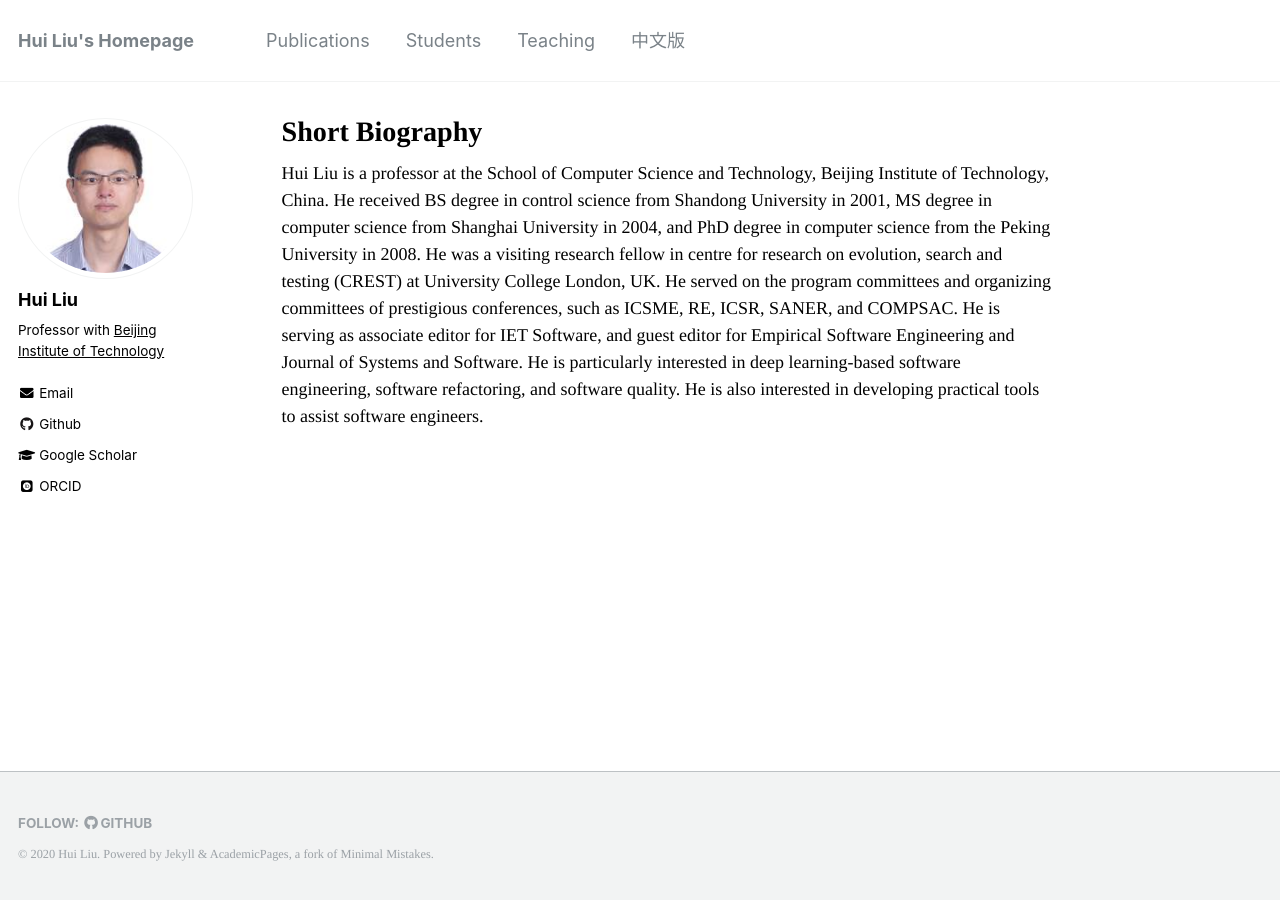
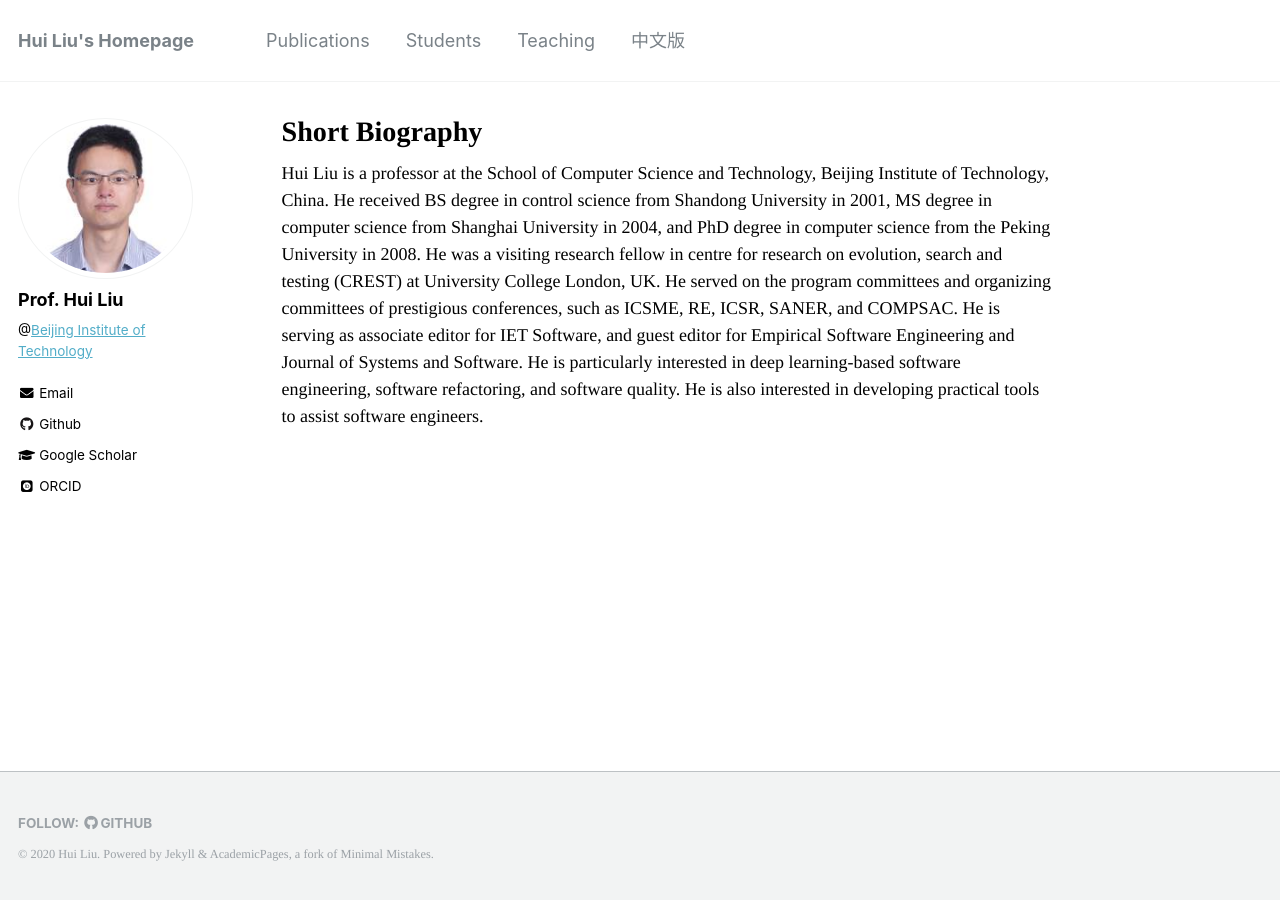
Before and after one commit to liuhuigmail/liuhuigmail.github.io, a Jekyll site: the page built from _pages/about.md, in a window 1280 px wide. Built offline with Jekyll 4.4.1, drawn with Linux system fonts in a browser that asks for light colours; some web fonts are replaced.

Commit message:
Update _config.yml

```diff
--- a/_config.yml
+++ b/_config.yml
@@ -80,9 +80,9 @@
 
 # Site Author
 author:
-  name             : "Hui Liu"
+  name             : "Prof. Hui Liu"
   avatar           : "profile.png"
-  bio              : "Professor with  <a style='color: black;' href='http://english.bit.edu.cn/'>Beijing Institute of Technology</a> "
+  bio              : "@<a href='http://english.bit.edu.cn/'>Beijing Institute of Technology</a>"
   employer         :
   pubmed           :
   googlescholar    : "https://scholar.google.com/citations?hl=zh-CN&user=XOnQow4AAAAJ"
```
